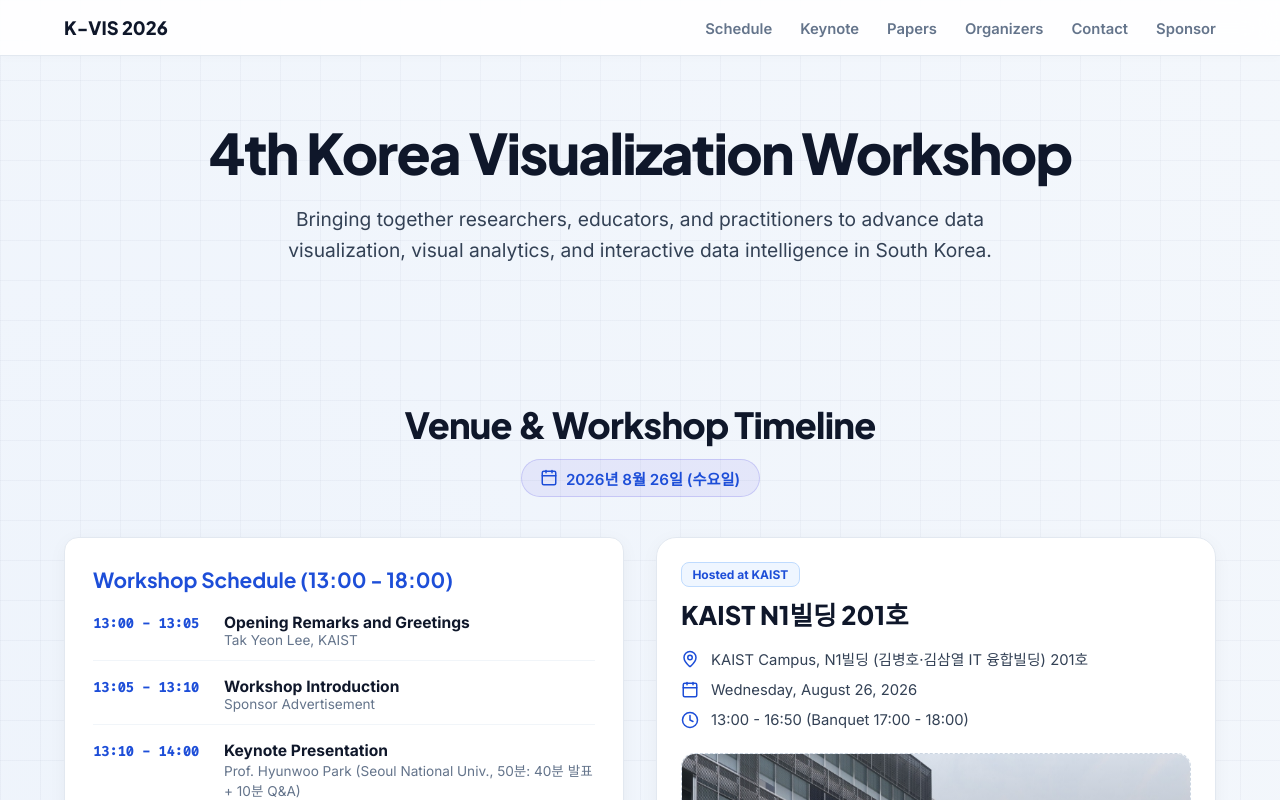
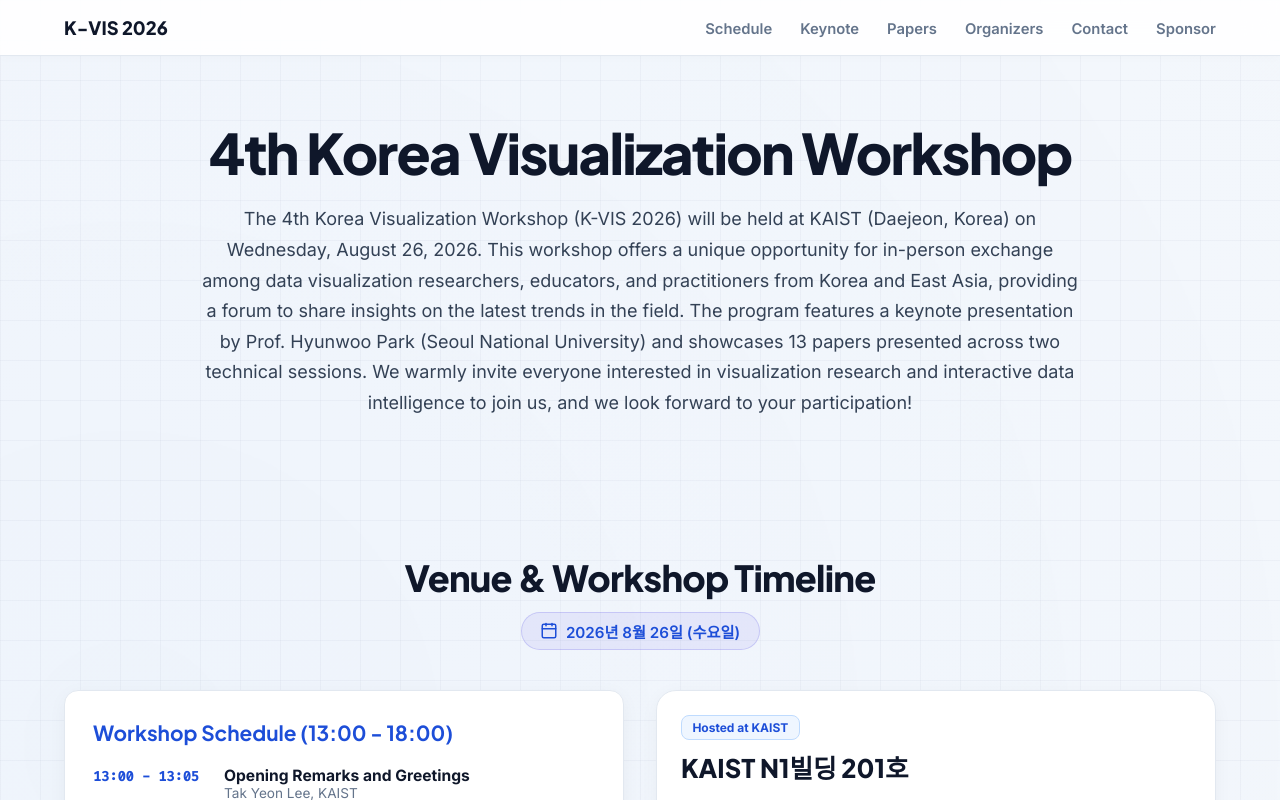
Before and after one commit to reflect9/kvis2026, a React (Vite) app: page / in a window 1280 px wide. Shown: the top 800 px of the page. Built offline with nearby package versions, Linux system fonts and the light colour scheme.

Commit message:
Expand workshop introduction text in Hero section

```diff
--- a/src/App.jsx
+++ b/src/App.jsx
@@ -278,7 +278,7 @@
           </h1>
 
           <p className="hero-subtitle">
-            Bringing together researchers, educators, and practitioners to advance data visualization, visual analytics, and interactive data intelligence in South Korea.
+            The 4th Korea Visualization Workshop (K-VIS 2026) will be held at KAIST (Daejeon, Korea) on Wednesday, August 26, 2026. This workshop offers a unique opportunity for in-person exchange among data visualization researchers, educators, and practitioners from Korea and East Asia, providing a forum to share insights on the latest trends in the field. The program features a keynote presentation by Prof. Hyunwoo Park (Seoul National University) and showcases 13 papers presented across two technical sessions. We warmly invite everyone interested in visualization research and interactive data intelligence to join us, and we look forward to your participation!
           </p>
         </section>
 
--- a/src/index.css
+++ b/src/index.css
@@ -381,11 +381,11 @@
 }
 
 .hero-subtitle {
-  font-size: 1.2rem;
+  font-size: 1.125rem;
   color: var(--text-sub);
-  max-width: 760px;
+  max-width: 880px;
   margin: 0 auto 2.5rem;
-  line-height: 1.6;
+  line-height: 1.7;
 }
 
 /* Quick Info Strip Cards */
```
